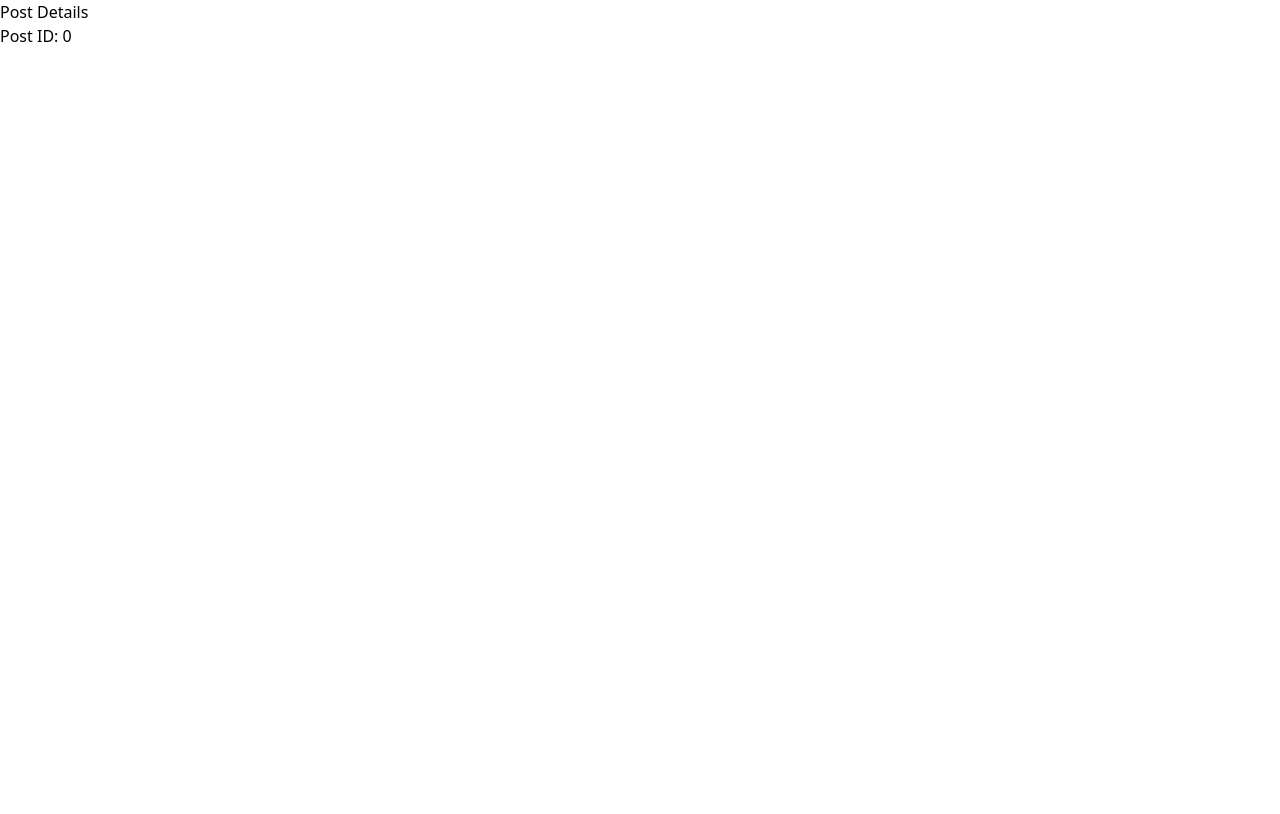
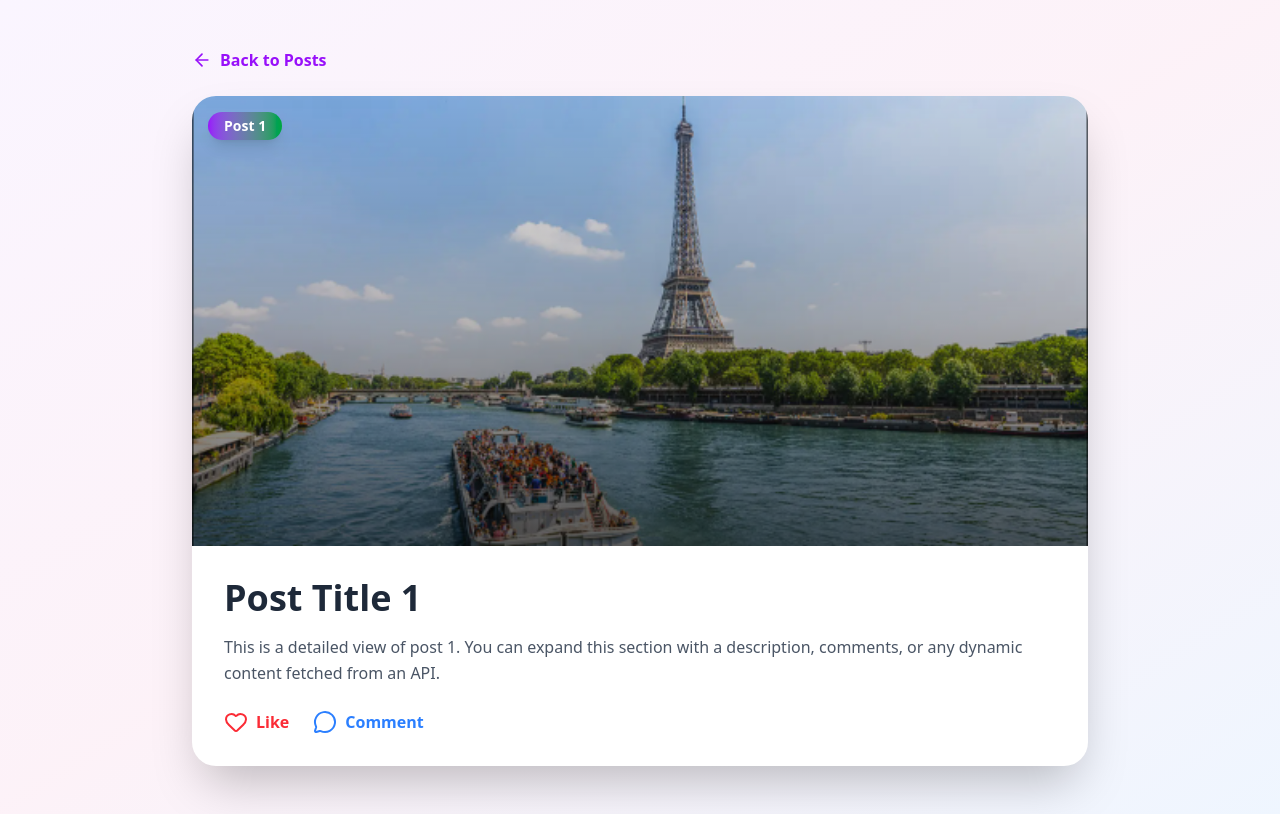
Before and after one commit to kezagiselle/react-Router-practise, a React (Vite) app in the folder reactPractise/: page /posts/0 in a window 1280 px wide. Built offline with nearby package versions, Linux system fonts and the light colour scheme.

Commit message:
feat: testing the id page

```diff
--- a/reactPractise/src/pages/PostDetails.tsx
+++ b/reactPractise/src/pages/PostDetails.tsx
@@ -1,14 +1,89 @@
-import React from 'react'
-import { useParams }from 'react-router-dom'
+import React from "react";
+import { useParams, Link } from "react-router-dom";
+import { ArrowLeft, Heart, MessageCircle } from "lucide-react";
+
+import p1 from "../img/p1.png";
+import p3 from "../img/p3.png";
+import p4 from "../img/p4.png";
+import p5 from "../img/p5.png";
+import p6 from "../img/p6.png";
+import p8 from "../img/p8.png";
+
+const images = [p1, p3, p4, p5, p6, p8];
 
 function PostDetails() {
-  const { postId } = useParams()
+  const { postId } = useParams();
+  const index = Number(postId);
+
+  // Handle invalid IDs
+  if (isNaN(index) || !images[index]) {
+    return (
+      <div className="min-h-screen flex items-center justify-center bg-gradient-to-br from-purple-50 via-pink-50 to-blue-50">
+        <h1 className="text-3xl font-bold text-red-600">Post not found</h1>
+      </div>
+    );
+  }
+
   return (
-    <div>
-      <h1>Post Details</h1>
-      <p>Post ID: {postId}</p>
+    <div className="min-h-screen bg-gradient-to-br from-purple-50 via-pink-50 to-blue-50 py-12 px-4">
+      <div className="max-w-4xl mx-auto">
+
+        {/* Back button */}
+        <Link
+          to="/posts"
+          className="inline-flex items-center gap-2 mb-6 text-purple-600 font-semibold hover:underline"
+        >
+          <ArrowLeft size={20} />
+          Back to Posts
+        </Link>
+
+        {/* Card */}
+        <div className="bg-white rounded-3xl shadow-2xl overflow-hidden">
+
+          {/* Image */}
+          <div className="relative">
+            <img
+              src={images[index]}
+              alt={`Post ${index + 1}`}
+              className="w-full h-[450px] object-cover"
+            />
+
+            <div className="absolute inset-0 bg-gradient-to-t from-black/60 via-black/20 to-transparent"></div>
+
+            <span className="absolute top-4 left-4 bg-gradient-to-r from-purple-600 to-green-600 text-white px-4 py-1 rounded-full text-sm font-semibold shadow-lg">
+              Post {index + 1}
+            </span>
+          </div>
+
+          {/* Content */}
+          <div className="p-8">
+            <h1 className="text-4xl font-bold text-gray-800 mb-4">
+              Post Title {index + 1}
+            </h1>
+
+            <p className="text-gray-600 leading-relaxed mb-6">
+              This is a detailed view of post {index + 1}.
+              You can expand this section with a description, comments, or any
+              dynamic content fetched from an API.
+            </p>
+
+            {/* Actions */}
+            <div className="flex items-center gap-6">
+              <button className="flex items-center gap-2 text-red-500 font-semibold hover:scale-110 transition">
+                <Heart />
+                Like
+              </button>
+
+              <button className="flex items-center gap-2 text-blue-500 font-semibold hover:scale-110 transition">
+                <MessageCircle />
+                Comment
+              </button>
+            </div>
+          </div>
+        </div>
+      </div>
     </div>
-  )
+  );
 }
 
-export default PostDetails
+export default PostDetails;
```
